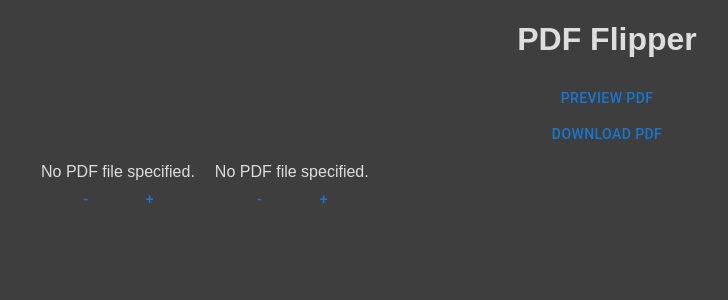
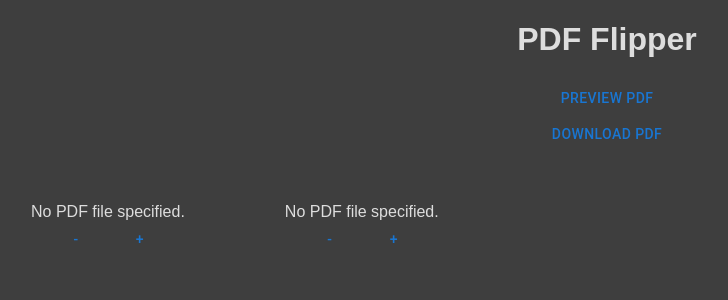
Before and after one commit to daed/imposify, a React (Create React App) app: page / in a window 1280 px wide. Shown: the top 300 px of the page, without its empty margins (33-761 px from the left). Built offline with nearby package versions, Linux system fonts and the light colour scheme.

Commit message:
cleaning up theme a little

```diff
--- a/src/components/Main.js
+++ b/src/components/Main.js
@@ -127,12 +127,12 @@ const Main = () => {
             </Box>
 
             <Box display="flex" flexDirection="row" margin="auto">
-                <Box id="testRaw" margin="10px">
+                <Box id="testRaw" margin="50px 50px 0 0">
                     <Document
                         file={rawPDF}
                         onLoadSuccess={onDocumentLoadSuccessRaw}
                     >
-                        <Box display={"flex"} flexDirection={"row"} width="500px">
+                        <Box display={"flex"} flexDirection={"row"}>
                             <Page
                                 pageNumber={pageNumber}
                                 renderAnnotationLayer={false}
@@ -150,7 +150,7 @@ const Main = () => {
                     <Button onClick={decrement}> - </Button>
                     <Button onClick={increment}> + </Button>
                 </Box>
-                <Box id="testFolded" margin="10px">
+                <Box id="testFolded" margin="50px 0 0 50px">
                     <Document
                         file={foldedPDF}
                         onLoadSuccess={onDocumentLoadSuccessFolded}
```
